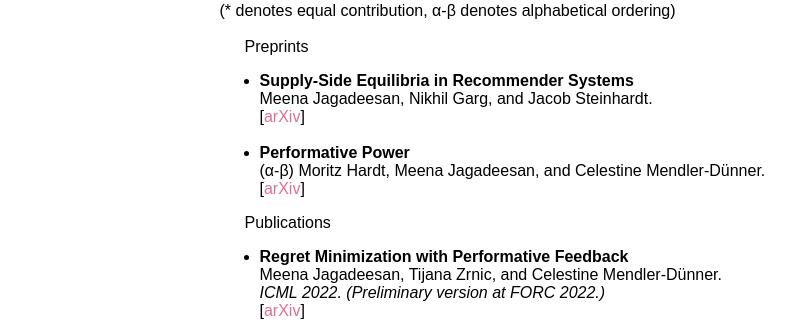
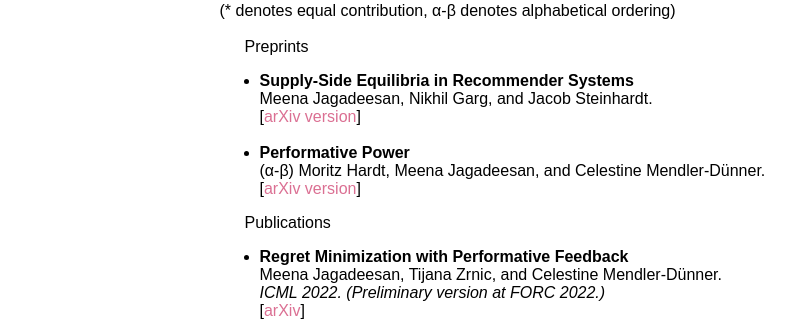
Before and after one commit to mjagadeesan/mjagadeesan.github.io, a Jekyll site: the page built from index.html, in a window 1280 px wide and 900 px high. Shown: the part 418-739 px from the top of the window, without its empty margins (233-1045 px from the left). Built offline with Jekyll 4.4.1, drawn with Linux system fonts in a browser that asks for light colours; some web fonts are replaced.

Commit message:
added files

```diff
--- a/index.html
+++ b/index.html
@@ -15,10 +15,10 @@ layout: default
 	<ul>
 	<li><b><span>Supply-Side Equilibria in Recommender Systems</span></b><br>
 	Meena Jagadeesan, Nikhil Garg, and Jacob Steinhardt.<br>
-	[<a href=https://arxiv.org/abs/2206.13489>arXiv</a>]<br><br></li>
+	[<a href=https://arxiv.org/abs/2206.13489>arXiv version</a>]<br><br></li>
 	<li><b><span>Performative Power</span></b><br>
 	(α-β) Moritz Hardt, Meena Jagadeesan, and Celestine Mendler-Dünner. <br>
-	[<a href=https://arxiv.org/abs/2203.17232>arXiv</a>]<br></li>
+	[<a href=research/supplyside.pdf>arXiv version</a>]<br></li>
     </ul>
     <span style='font-weight:500;margin-left: 25px;font-size:18'>Publications</span><br>
 	<ul>
```
Also changed, not shown: 2 other files.
